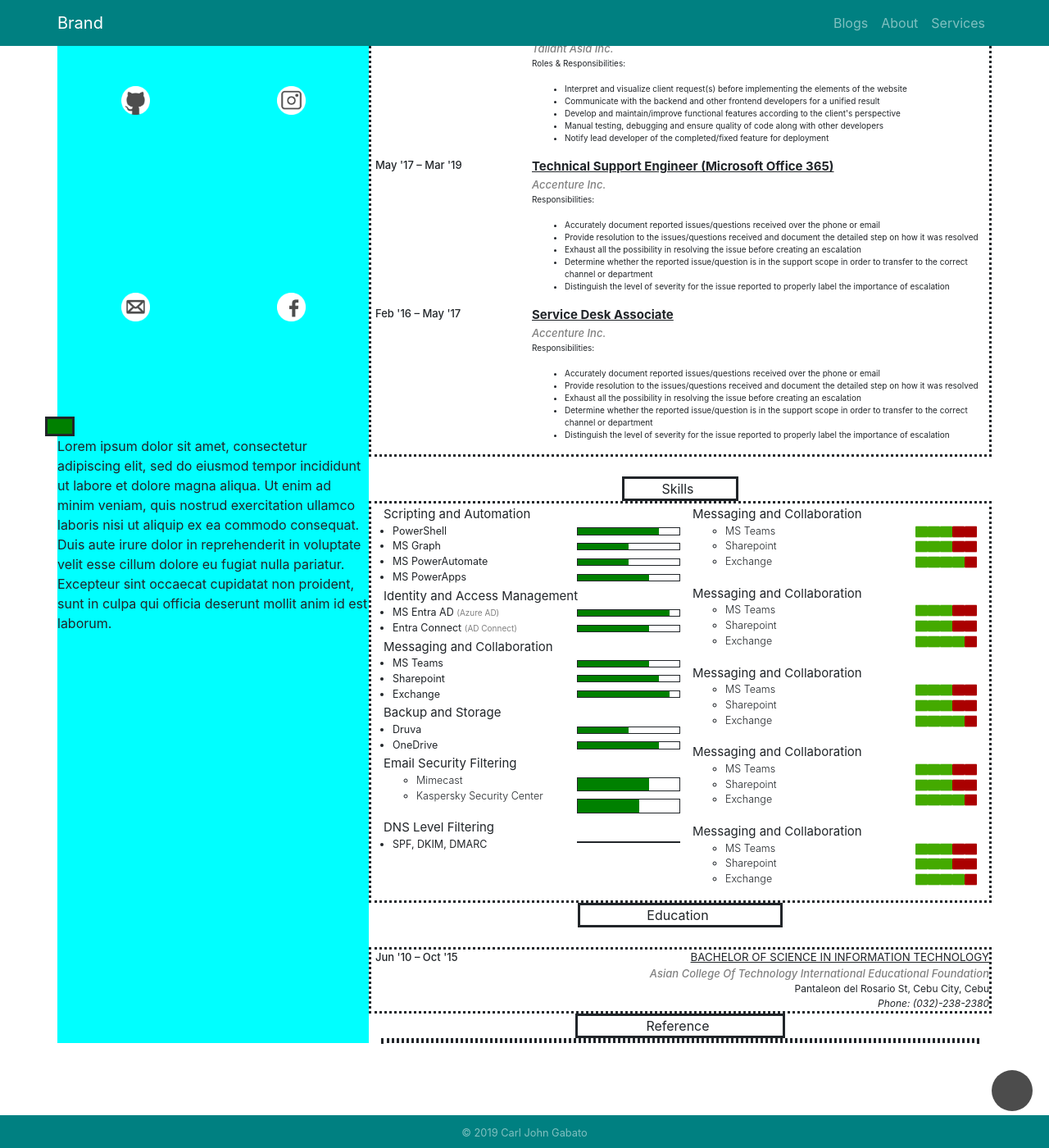
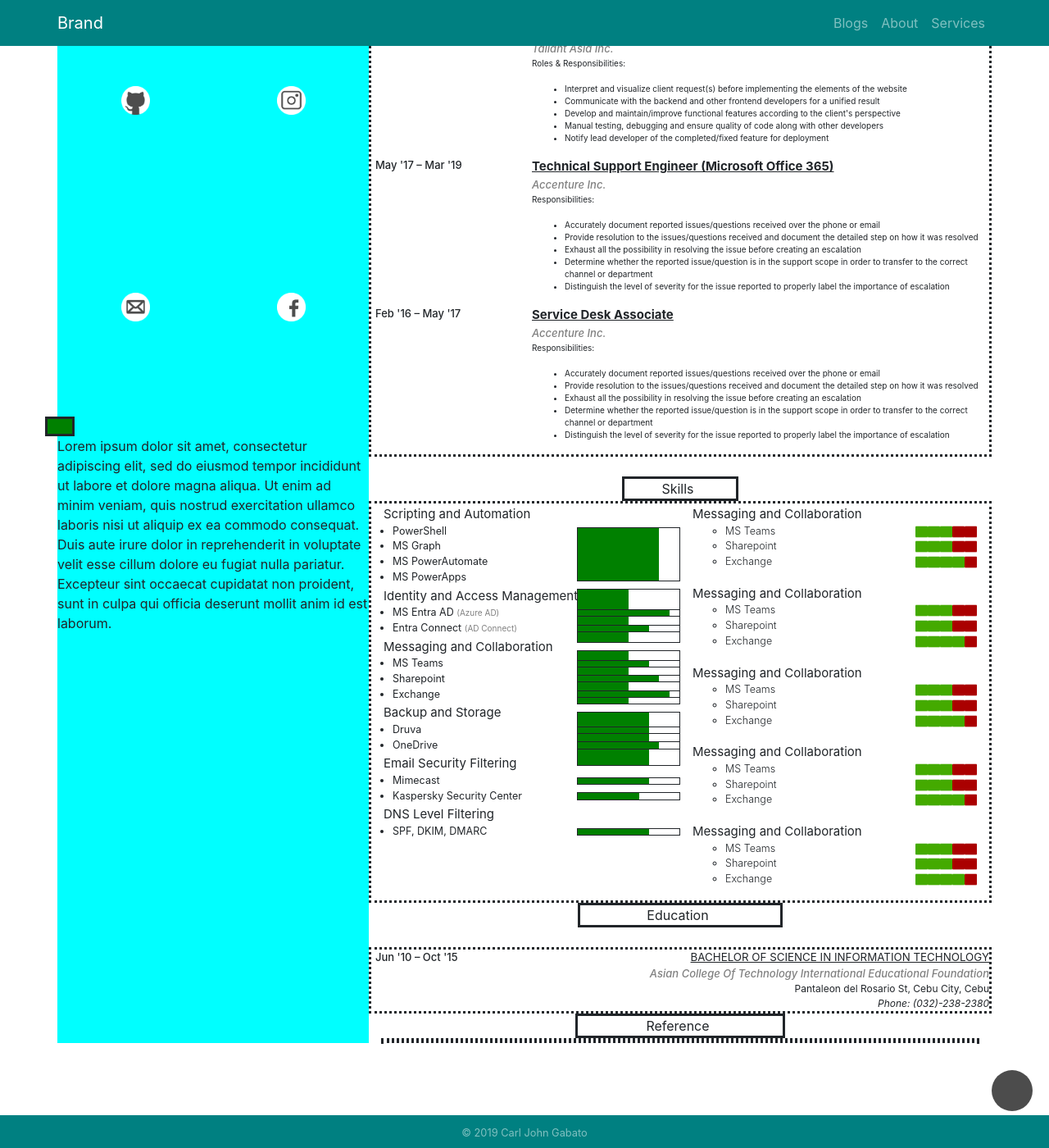
Before and after one commit to carljohngabato/aboutme, a Jekyll site: the page built from blogs.html, in a window 1280 px wide and 1400 px high, scrolled down 1202 px. Shown: the whole window at 82% size. Built offline with Jekyll 4.4.1, drawn with Linux system fonts in a browser that asks for light colours; nearby versions of some CDN libraries.

```diff
--- a/_sass/main.scss
+++ b/_sass/main.scss
@@ -634,7 +634,7 @@
   margin: 0 !important;
 }
 .sk-bar-row{
-  height: 25%;
+  height: 100%;
   padding-top: 5%;
   padding-bottom: 5%;
 }
--- a/blogs.html
+++ b/blogs.html
@@ -295,7 +295,7 @@
                                 <!-- #region BnS-->
                                 <div class="row sk-bar-row-50">
                                     <div class="col-lg-12 sk-bar">
-                                        <div class="col-fill sk-bar-50"></div>
+                                        <div class="col-fill sk-bar-70"></div>
                                     </div>
                                 </div>
                                 <div class="row sk-bar-row-50">
@@ -312,7 +312,7 @@
                                 <h8 class="skill-title">Email Security Filtering</h8>
                             </div>
                             <div class="col-lg-8 col-md-8 col-sm-8" style="width: 65%; height: auto;">
-                                <ul class="skills-list">
+                                <ul class="sk-list">
                                     <li class="skill-svc">Mimecast</li>
                                     <li class="skill-svc">Kaspersky Security Center</li>
                                 </ul>
@@ -341,7 +341,7 @@
                                 </ul>
                             </div>
                             <div class="col-lg-4 col-md-4 col-sm-4" style="width: 35%; height: auto;">
-                                <div class="row sk-bar-row-50">
+                                <div class="row sk-bar-row">
                                     <div class="col-lg-12 sk-bar">
                                         <div class="col-fill sk-bar-70"></div>
                                     </div>
```
